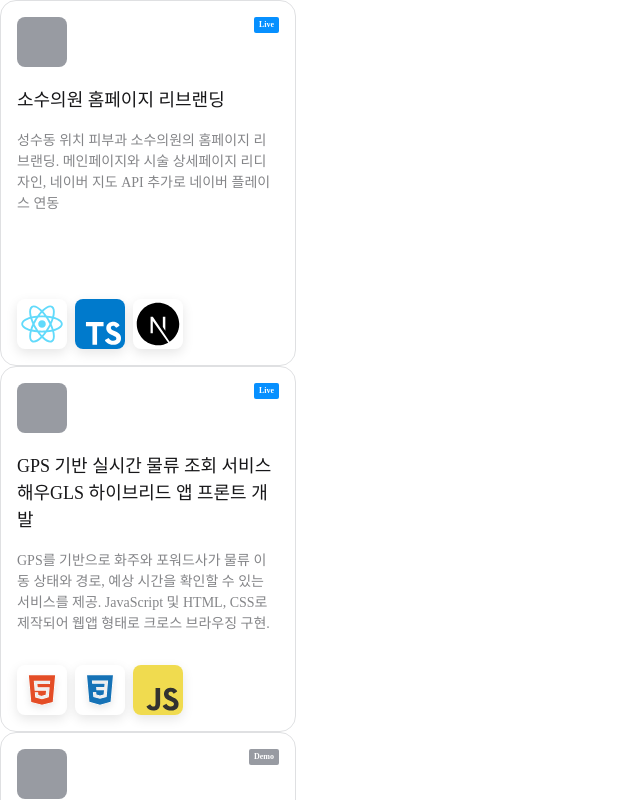
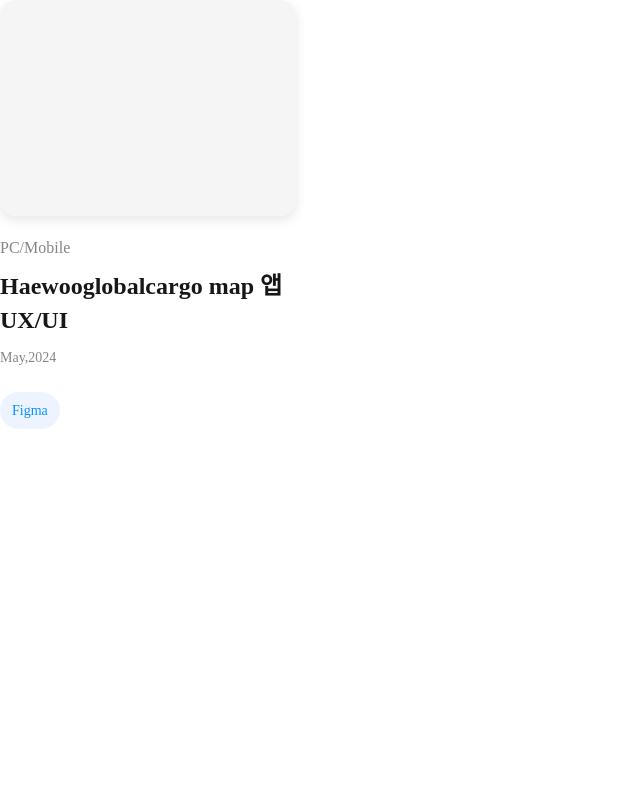
Before and after one commit to clubnerdy/react-lab, a React app: page / in a window 1280 px wide. Shown: the top 800 px of the page, without its empty margins (0-640 px from the left). Built offline with nearby package versions, Linux system fonts and the light colour scheme; the HTML template or start-up script is replaced by a standard one.

Commit message:
[feat] BookCard UI 완료 (#4)
BookCard UI 완료

```diff
--- a/src/App.jsx
+++ b/src/App.jsx
@@ -1,15 +1,17 @@
 import "./App.css";
-import ProjectCard from "./components/card/ProjectCard";
-import { detailProjects } from "@/data/projects";
+import BookCard from "./components/card/BookCard";
+import SKILL from "./assets/content/skillsEnum";
 
 function App() {
-  console.log(detailProjects.map((item) => item));
   return (
     <>
       <div>
-        {detailProjects.map((item) => (
-          <ProjectCard key={item.id} {...item} />
-        ))}
+        <BookCard
+          label={"PC/Mobile"}
+          title={"Haewooglobalcargo map 앱 UX/UI"}
+          date={"May,2024"}
+          skills={[SKILL.FIGMA]}
+        />
       </div>
     </>
   );
--- /dev/null
+++ b/src/components/card/BookCard.css
@@ -0,0 +1,57 @@
+.BookCard {
+  max-width: 296px;
+  display: flex;
+  flex-direction: column;
+  gap: 20px;
+}
+
+.BookCard figure {
+  width: 100%;
+  border-radius: 16px;
+  overflow: hidden;
+  box-shadow: var(--shadow);
+}
+
+.BookCard .container {
+  display: flex;
+  flex-direction: column;
+  gap: 24px;
+}
+
+.BookCard .container .contents {
+  display: flex;
+  flex-direction: column;
+  gap: 10px;
+}
+
+.BookCard .container .contents .label {
+  font-size: 16px;
+  font-weight: 500;
+  color: var(--label-alternative);
+}
+
+.BookCard .container .contents .title {
+  font-size: 24px;
+  font-weight: 700;
+  line-height: 1.4;
+}
+
+.BookCard .container .contents .date {
+  font-size: 14px;
+  font-weight: 500;
+  color: var(--label-alternative);
+}
+
+.BookCard .container ul {
+  display: flex;
+  gap: 6px;
+}
+
+.BookCard .container ul li {
+  font-size: 14px;
+  font-weight: 500;
+  color: var(--primary-normal);
+  background-color: var(--primary-disable);
+  padding: 8px 12px;
+  border-radius: 20px;
+}
--- /dev/null
+++ b/src/components/card/BookCard.jsx
@@ -0,0 +1,25 @@
+import "./BookCard.css";
+import { examImage } from "@/assets";
+
+const BookCard = ({ label, title, date, skills }) => {
+  return (
+    <div className="BookCard">
+      <figure>
+        <img src={examImage} alt="" />
+      </figure>
+      <div className="container">
+        <div className="contents">
+          <p className="label">{label}</p>
+          <h3 className="title">{title}</h3>
+          <p className="date">{date}</p>
+        </div>
+        <ul>
+          {skills.map((skill) => (
+            <li>{skill}</li>
+          ))}
+        </ul>
+      </div>
+    </div>
+  );
+};
+export default BookCard;
```
